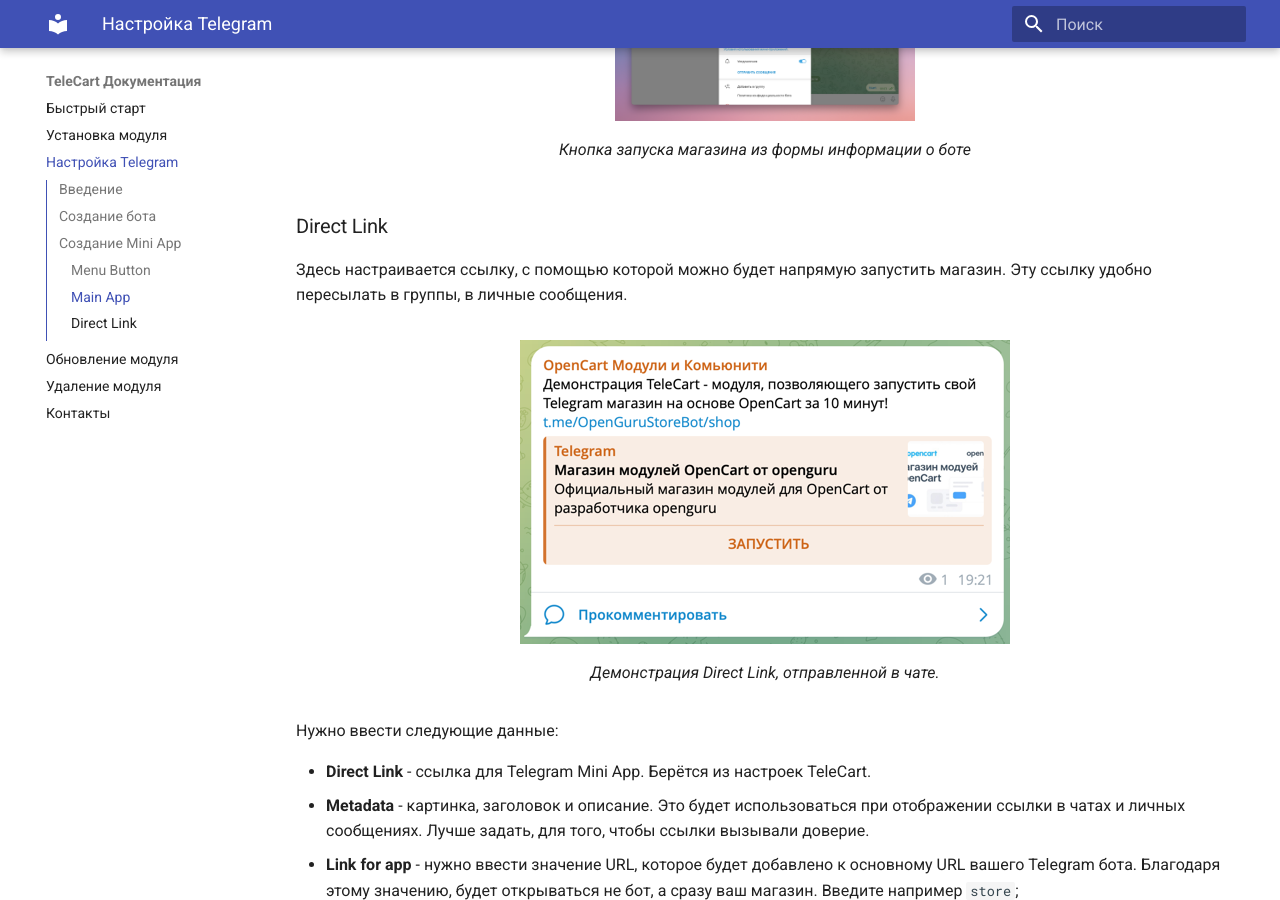
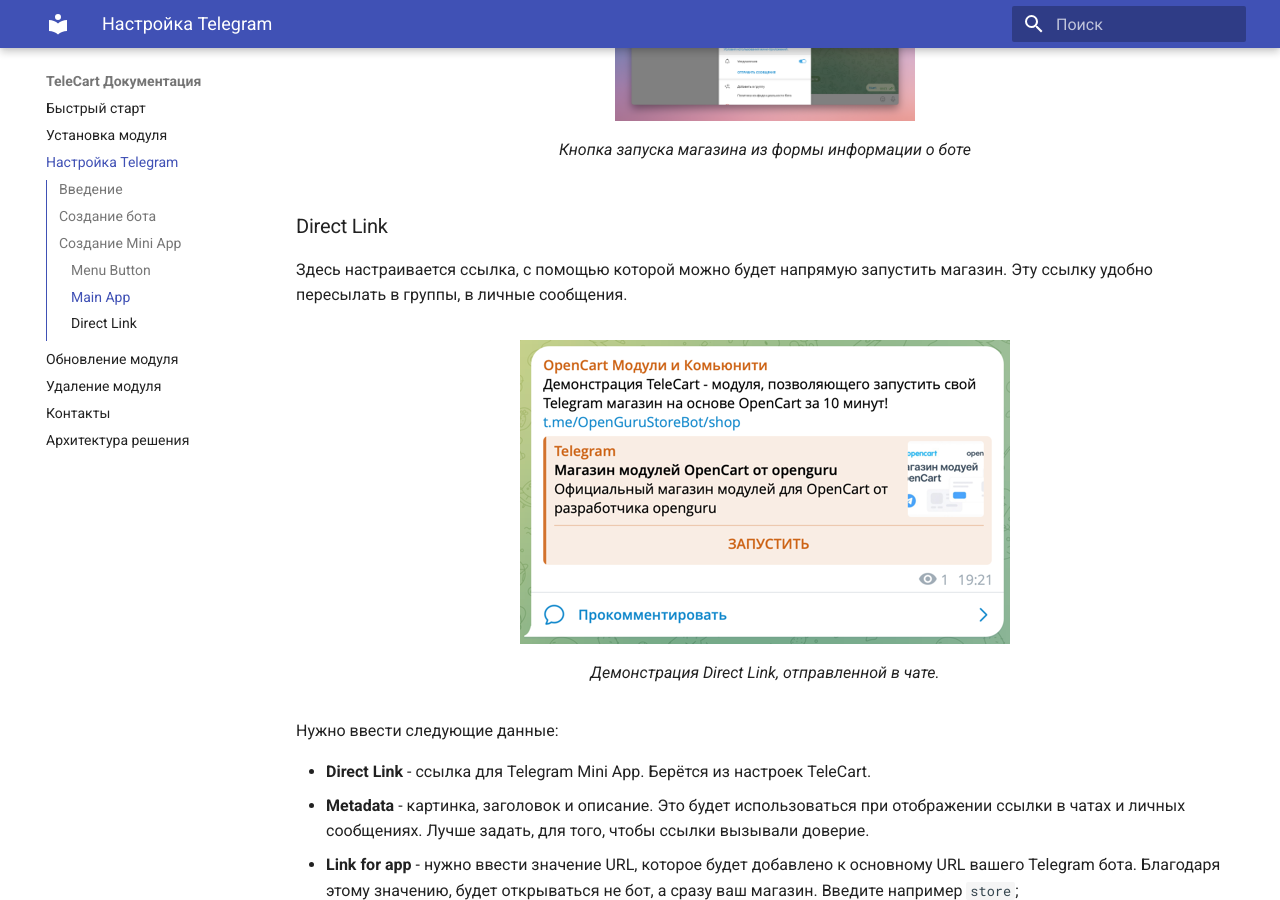
Before and after one commit to telecart-labs/docs, an MkDocs documentation site: the page built from docs/telegram.md, in a window 1280 px wide and 900 px high, scrolled down 8823 px. Built offline with MkDocs 1.6.1 and Material for MkDocs 9.7.7, drawn with Linux system fonts in a browser that asks for light colours.

```diff
--- a/docs/telegram.md
+++ b/docs/telegram.md
@@ -160,7 +160,7 @@ BotFather Telegram Mini App
 
 ### Direct Link
 
-Здесь настраивается ссылку, с помощью которой можно будет напрямую запустить магазин. Эту ссылку удобно пересылать в группы, в личные сообщения.
+Здесь настраивается ссылка, с помощью которой можно будет напрямую запустить магазин. Эту ссылку удобно пересылать в группы, в личные сообщения.
 
 ![Демонстрация Direct Link, отправленной в чате](tg-direct-link-example.png)
 /// caption
--- a/mkdocs.yml
+++ b/mkdocs.yml
@@ -8,6 +8,7 @@ nav:
   - update.md
   - uninstall.md
   - contacts.md
+  - architecture.md
 
 theme:
   name: material
```
Also changed, not shown: docs/architecture.md (added, +8 -0 lines), docs/images/telecart-architecture.png (added), 1 other file.
